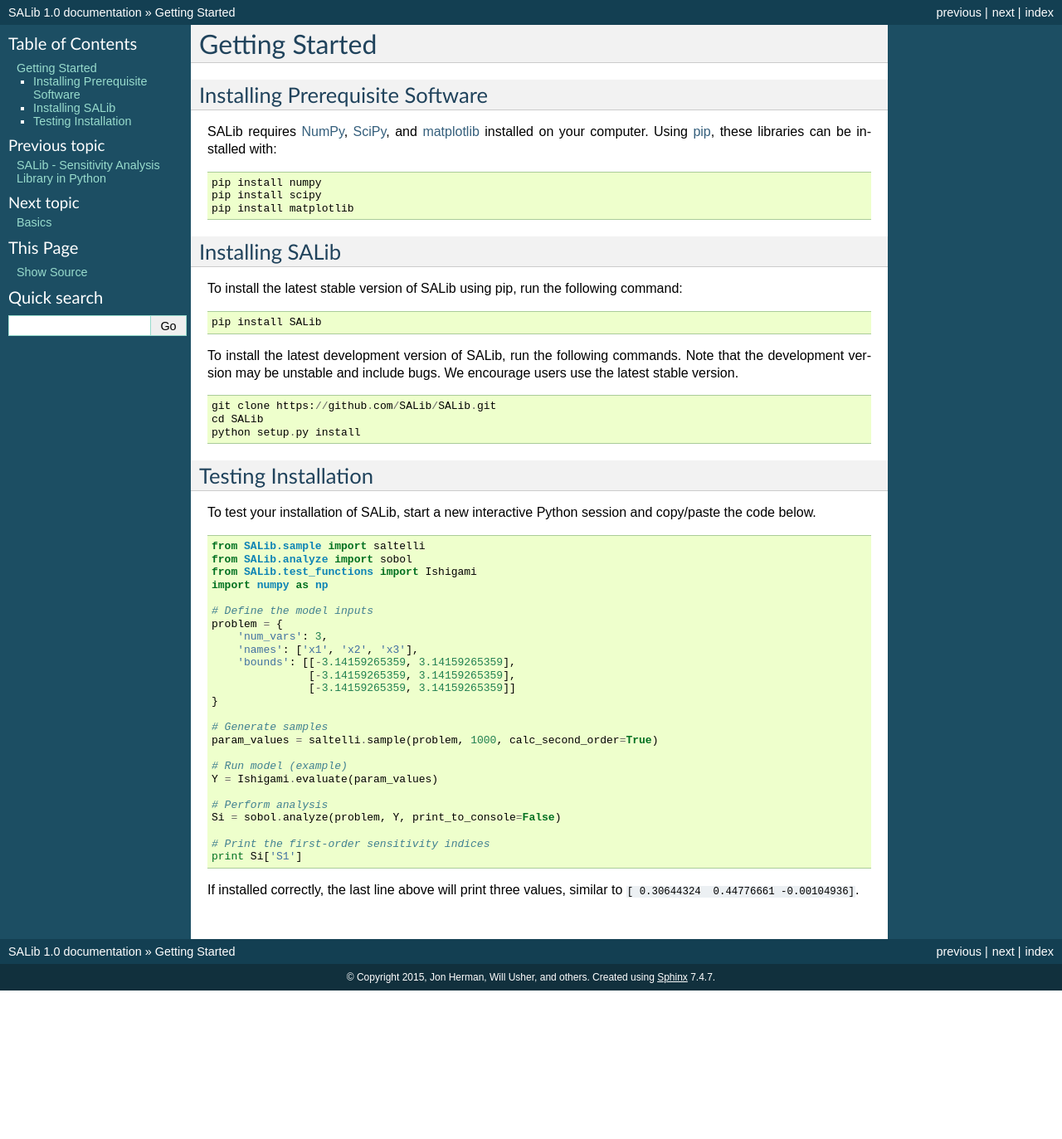
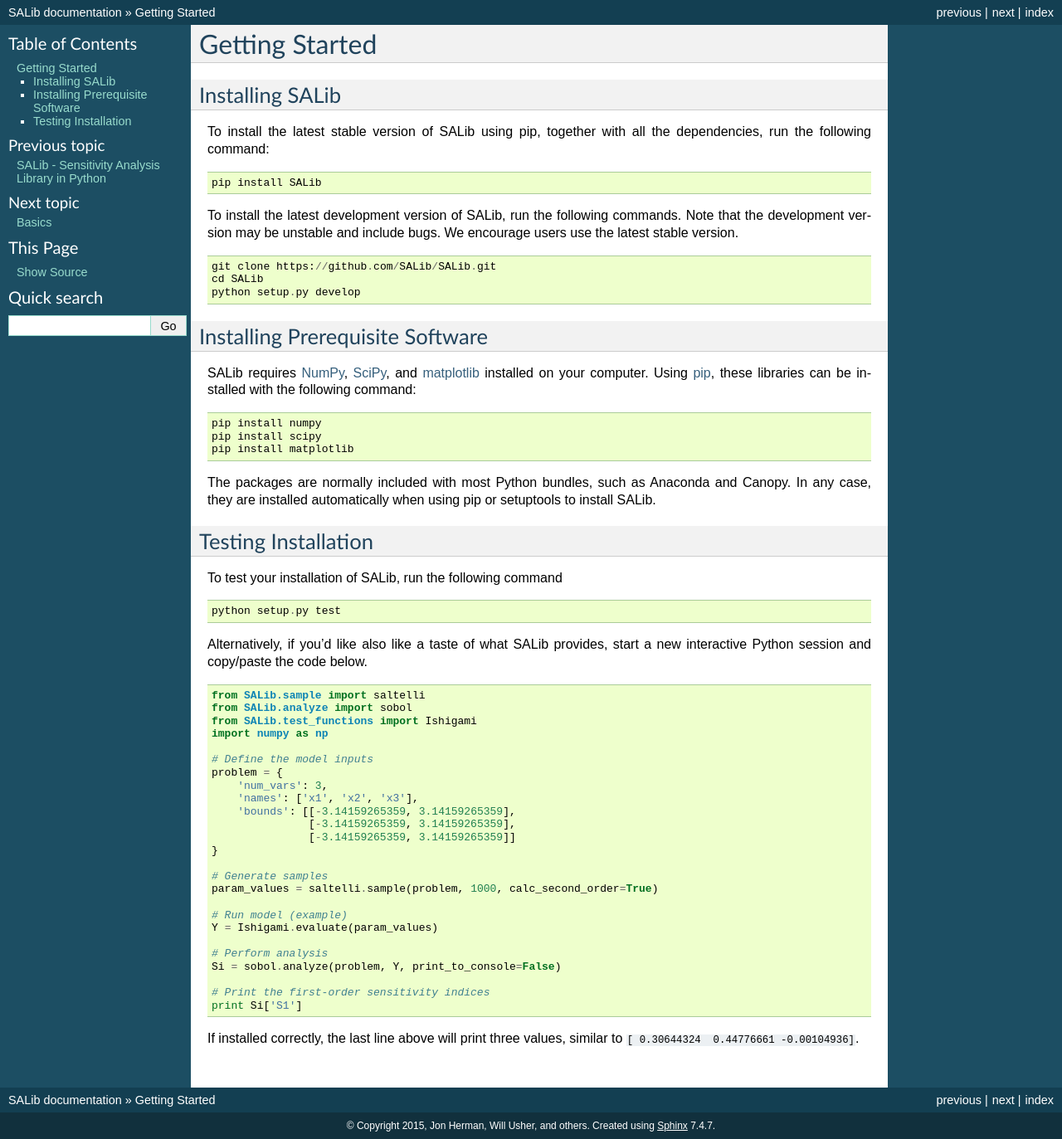
Before and after one commit to SALib/SALib, a Sphinx documentation site: the page built from docs/getting-started.rst, in a window 1280 px wide. Shown: the whole page at 83% size. Built offline with Sphinx 7.4.7, drawn with Linux system fonts in a browser that asks for light colours; formulas are drawn with MathJax 3; the version number could not be read and is left out; before the commit the page ends 1194 px from its top, so only the background shows below that.

Commit message:
Added my comments from the pull request

```diff
--- a/docs/conf.py
+++ b/docs/conf.py
@@ -15,6 +15,7 @@
 import sys
 import os
 import shlex
+import versioneer
 
 # Work on ReadTheDocs.org
 #on_rtd = os.environ.get('READTHEDOCS', None) == 'True'
@@ -79,9 +80,9 @@ author = u'Jon Herman, Will Ushers, and others'
 # built documents.
 #
 # The short X.Y version.
-version = '1.0'
+version = versioneer.get_version()
 # The full version, including alpha/beta/rc tags.
-release = '1.0'
+release = versioneer.get_version()
 
 # The language for content autogenerated by Sphinx. Refer to documentation
 # for a list of supported languages.
--- a/docs/getting-started.rst
+++ b/docs/getting-started.rst
@@ -2,25 +2,12 @@
 Getting Started
 ===============
 
-Installing Prerequisite Software
---------------------------------
-
-SALib requires `NumPy <http://www.numpy.org/>`_, `SciPy <http://www.scipy.org/>`_,
-and `matplotlib <http://matplotlib.org/>`_ installed on your computer.  Using
-`pip <https://pip.pypa.io/en/stable/installing/>`_, these libraries can be
-installed with:
-
-::
-
-    pip install numpy
-    pip install scipy
-    pip install matplotlib
 
 Installing SALib
 ----------------
 
-To install the latest stable version of SALib using pip, run the following
-command:
+To install the latest stable version of SALib using pip, together with all the
+dependencies, run the following command:
 
 ::
 
@@ -34,12 +21,39 @@ We encourage users use the latest stable version.
 
     git clone https://github.com/SALib/SALib.git
     cd SALib
-    python setup.py install
+    python setup.py develop
+
+
+Installing Prerequisite Software
+--------------------------------
+
+SALib requires `NumPy <http://www.numpy.org/>`_, `SciPy <http://www.scipy.org/>`_,
+and `matplotlib <http://matplotlib.org/>`_ installed on your computer.  Using
+`pip <https://pip.pypa.io/en/stable/installing/>`_, these libraries can be
+installed with the following command:
+
+::
+
+    pip install numpy
+    pip install scipy
+    pip install matplotlib
+
+The packages are normally included with most Python bundles, such as Anaconda and Canopy.
+In any case, they are installed automatically when using pip or setuptools to install
+SALib.
+
 
 Testing Installation
 --------------------
 
-To test your installation of SALib, start a new interactive Python session
+To test your installation of SALib, run the following command
+
+::
+
+    python setup.py test
+
+Alternatively, if you’d like also like a taste of what SALib provides,
+start a new interactive Python session
 and copy/paste the code below.
 
 .. code:: python
```
